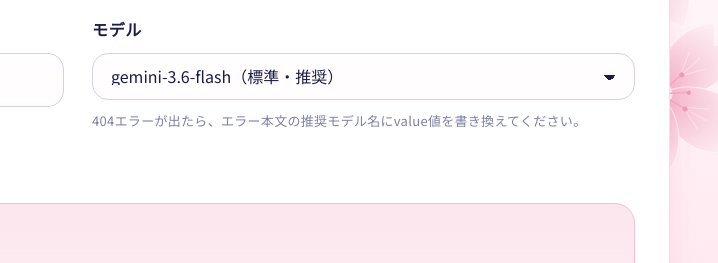
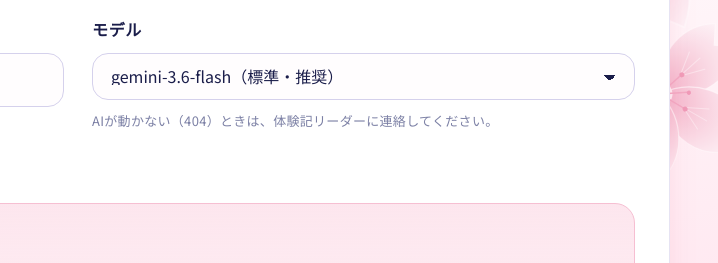
Before and after one commit to nayamiyotei/taikenki-checker, a plain HTML site: page index.html in a window 1280 px wide. Shown: the part 194-457 px from the top of the page, 562-1280 px from the left. Drawn offline with Linux system fonts and the light colour scheme; a web font is replaced by a local one.

Commit message:
Update index.html

```diff
--- a/index.html
+++ b/index.html
@@ -142,7 +142,7 @@
           <option value="gemini-3.5-flash-lite">gemini-3.5-flash-lite（高速・大量処理向け）</option>
           <option value="gemini-3.1-pro">gemini-3.1-pro（高精度・長文脈・低レート）</option>
         </select>
-        <p class="hint">404エラーが出たら、エラー本文の推奨モデル名にvalue値を書き換えてください。</p>
+        <p class="hint">AIが動かない（404）ときは、体験記リーダーに連絡してください。</p>
       </div>
     </div>
 
```
